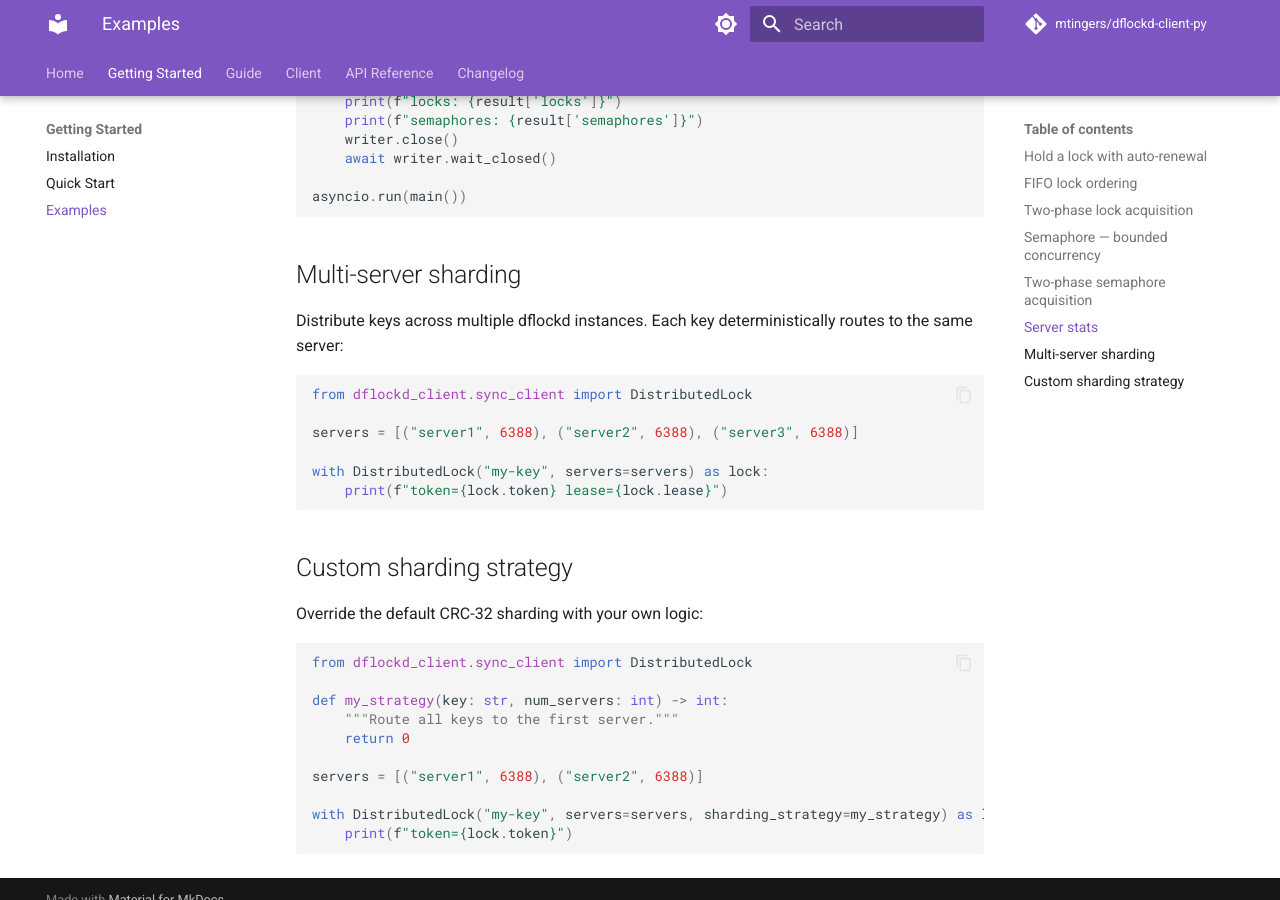
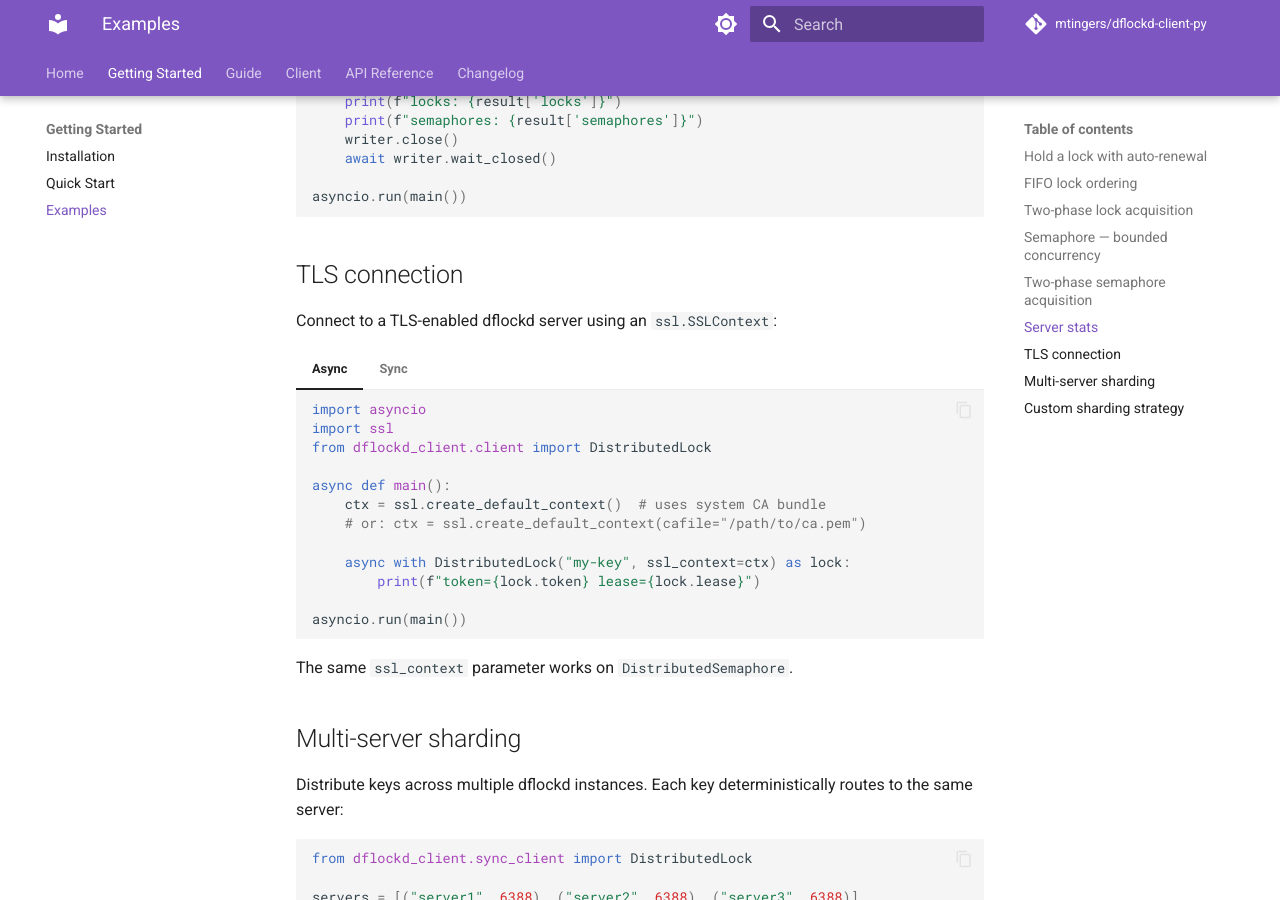
Before and after one commit to mtingers/dflockd-client-py, an MkDocs documentation site: the page built from docs/getting-started/examples.md, in a window 1280 px wide and 900 px high, scrolled down 2989 px. Built offline with MkDocs 1.6.1 and Material for MkDocs 9.7.7, drawn with Linux system fonts in a browser that asks for light colours; comment, search, counter and statistics services are not loaded.

Commit message:
feat: add TLS support via ssl_context parameter
Add ssl_context field to DistributedLock and DistributedSemaphore in
both async and sync clients. When set to an ssl.SSLContext, connections
are wrapped with TLS. Defaults to None (plain TCP, preserving existing
behavior). Also centralizes async connection logic into _connect() helpers.

````diff
--- a/docs/getting-started/examples.md
+++ b/docs/getting-started/examples.md
@@ -253,6 +253,42 @@ Query the server for its current state — connections, held locks, and active s
     sock.close()
     ```
 
+## TLS connection
+
+Connect to a TLS-enabled dflockd server using an `ssl.SSLContext`:
+
+=== "Async"
+
+    ```python
+    import asyncio
+    import ssl
+    from dflockd_client.client import DistributedLock
+
+    async def main():
+        ctx = ssl.create_default_context()  # uses system CA bundle
+        # or: ctx = ssl.create_default_context(cafile="/path/to/ca.pem")
+
+        async with DistributedLock("my-key", ssl_context=ctx) as lock:
+            print(f"token={lock.token} lease={lock.lease}")
+
+    asyncio.run(main())
+    ```
+
+=== "Sync"
+
+    ```python
+    import ssl
+    from dflockd_client.sync_client import DistributedLock
+
+    ctx = ssl.create_default_context()  # uses system CA bundle
+    # or: ctx = ssl.create_default_context(cafile="/path/to/ca.pem")
+
+    with DistributedLock("my-key", ssl_context=ctx) as lock:
+        print(f"token={lock.token} lease={lock.lease}")
+    ```
+
+The same `ssl_context` parameter works on `DistributedSemaphore`.
+
 ## Multi-server sharding
 
 Distribute keys across multiple dflockd instances. Each key deterministically routes to the same server:
--- a/pyproject.toml
+++ b/pyproject.toml
@@ -1,6 +1,6 @@
 [project]
 name = "dflockd-client"
-version = "1.4.0"
+version = "1.5.0"
 description = "dflockd python client"
 readme = "README.md"
 license = "MIT"
````
Also changed, not shown: CHANGELOG.md (+12 -0 lines), README.md (+32 -0 lines), docs/api/python.md (+4 -0 lines), docs/client/async.md (+19 -0 lines), docs/client/sync.md (+19 -0 lines), 5 other files.
